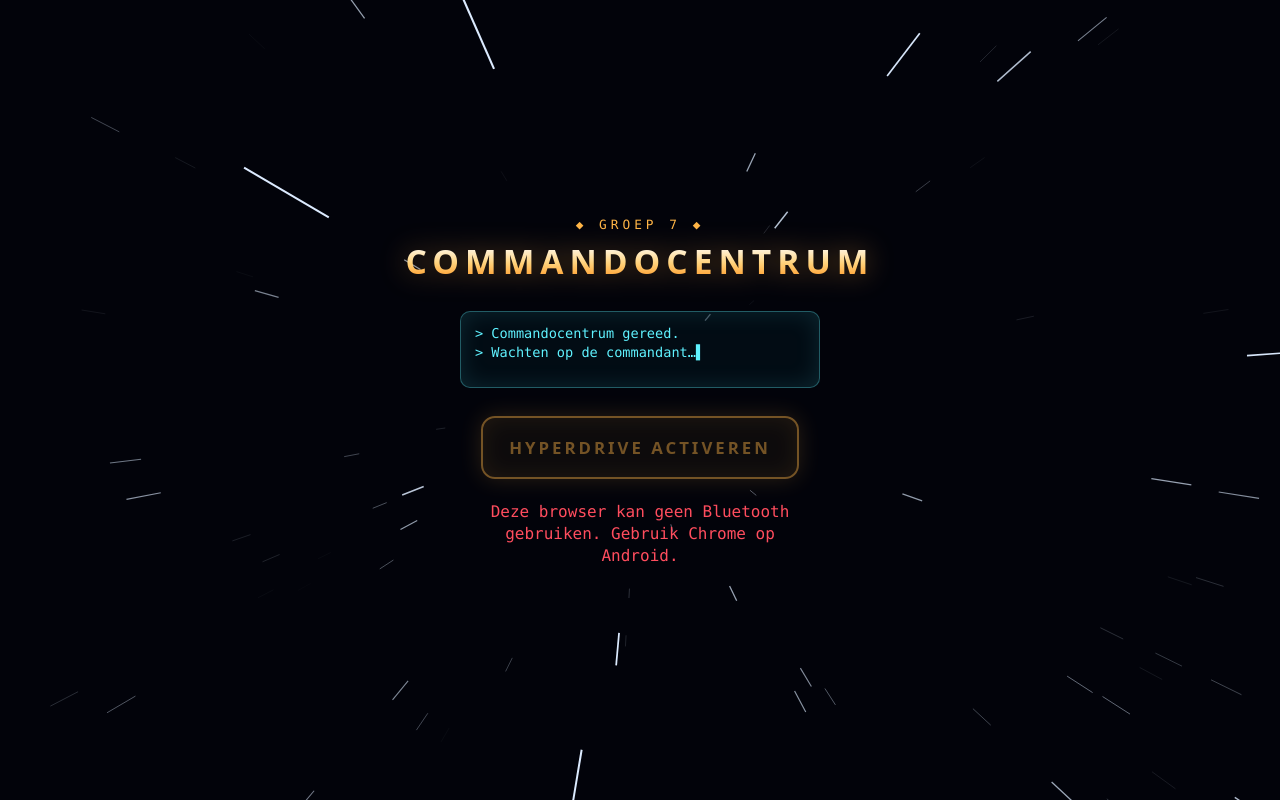
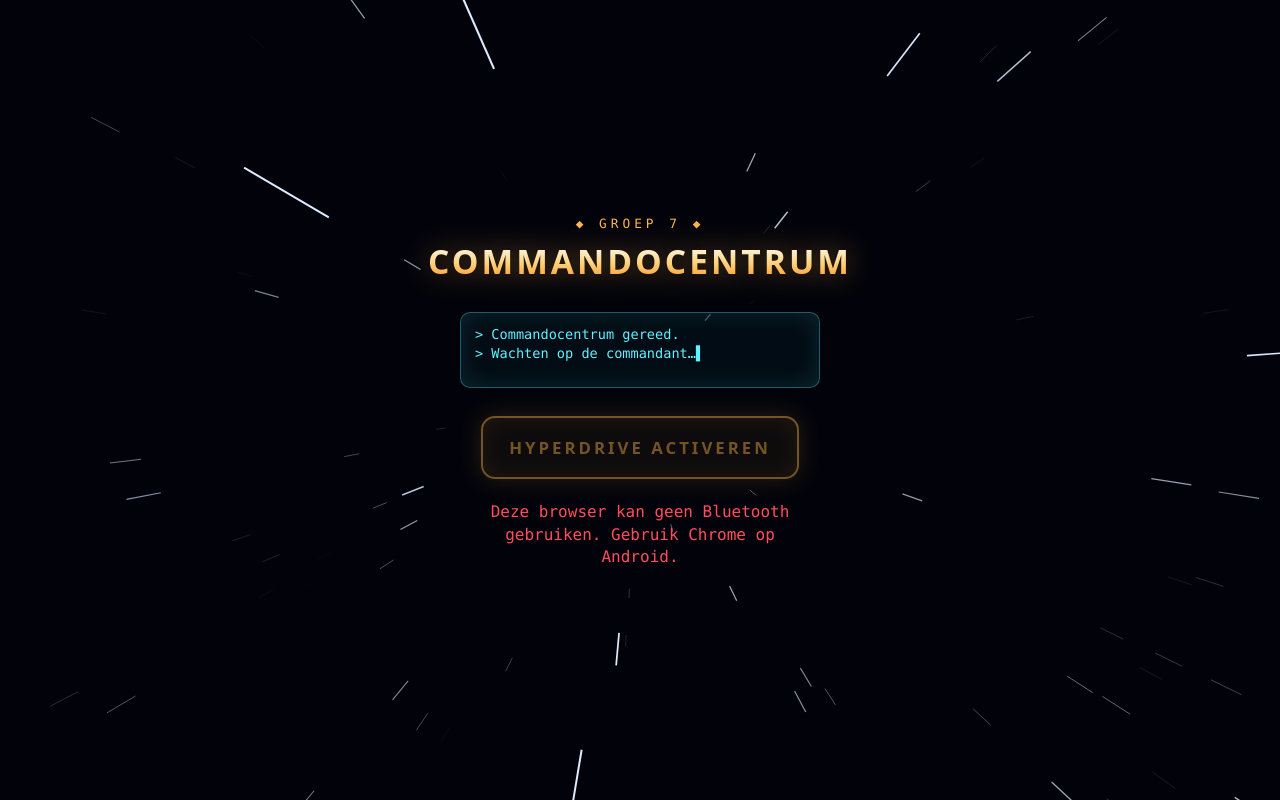
Before and after one commit to ietseV/simple-smart-switch, a plain HTML site: page groep7/index.html in a window 1280 px wide. Drawn offline with Linux system fonts and the light colour scheme.

Commit message:
Groep 7: titel past op een telefoonscherm
Co-Authored-By: Claude Opus 5.5 <noreply@anthropic.com>
Claude-Session: https://claude.ai/code/session_01Tvb7kMrh8KSS1kGvN7kz9q

```diff
--- a/groep7/index.html
+++ b/groep7/index.html
@@ -23,8 +23,8 @@
   #connectScreen { justify-content: center; text-align: center; gap: 6px; }
   .tag { color: var(--amber); letter-spacing: 4px; font-size: .8rem; }
   h1 {
-    margin: 4px 0 0; font: 800 2.1rem/1.05 system-ui, -apple-system, "Segoe UI", sans-serif;
-    letter-spacing: 6px; text-transform: uppercase;
+    margin: 4px 0 0; font: 800 clamp(1.4rem, 8.5vw, 2.1rem)/1.1 system-ui, -apple-system, "Segoe UI", sans-serif;
+    letter-spacing: 3px; text-transform: uppercase;
     background: linear-gradient(180deg, #fff 0%, #ffd27a 55%, #ff9a2a 100%);
     -webkit-background-clip: text; background-clip: text; color: transparent;
     filter: drop-shadow(0 0 14px rgba(255,170,60,.45));
```
